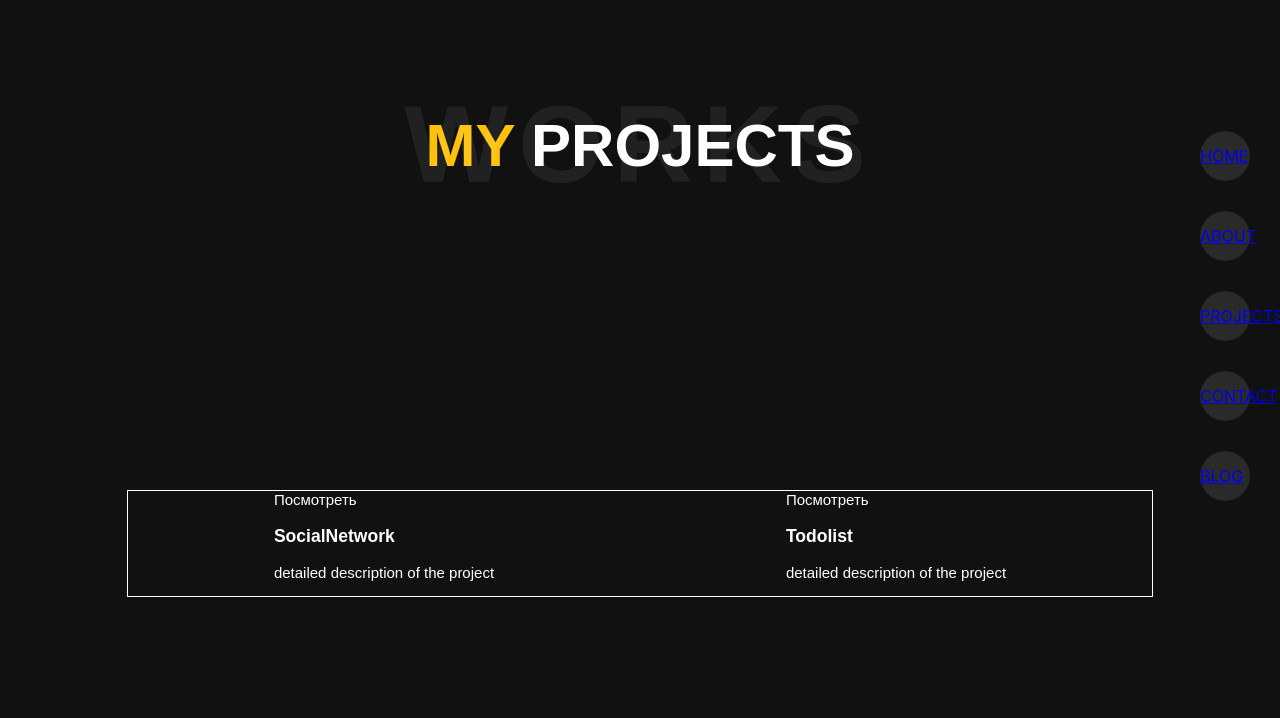
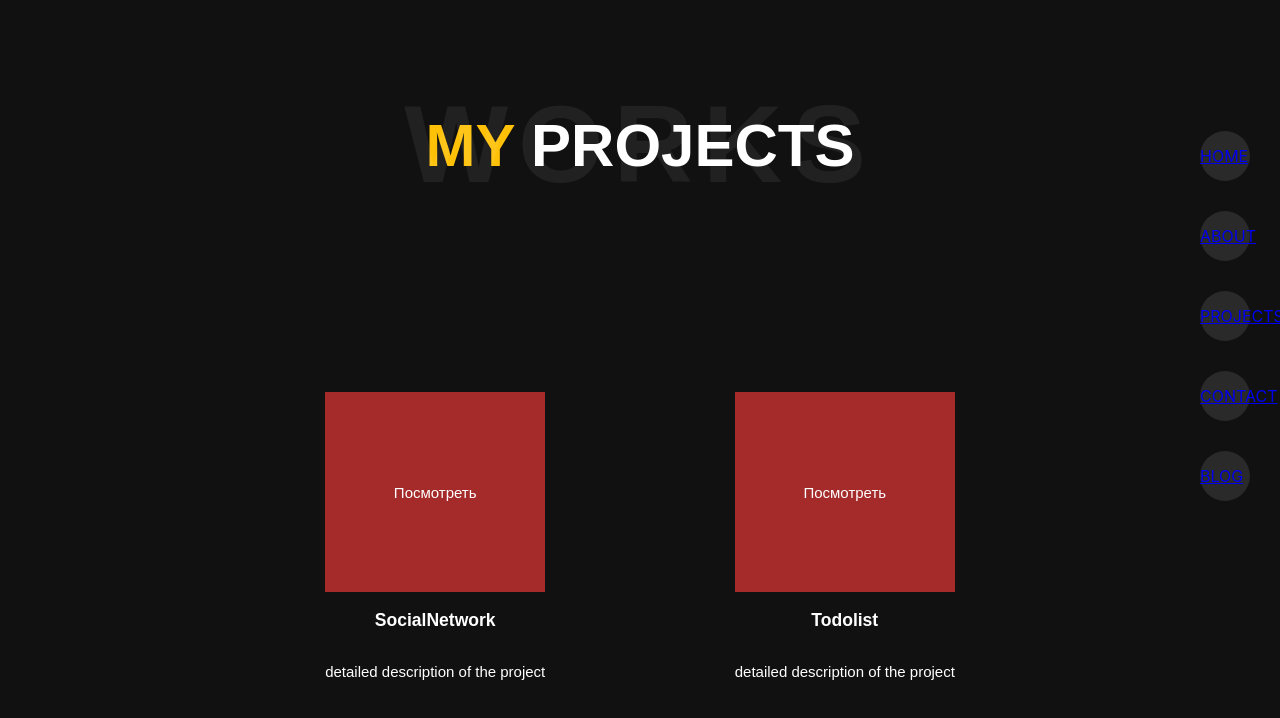
Before and after one commit to Iq-Life/Portfolio, a React (Create React App) app: page /projects in a window 1280 px wide. Shown: the top 718 px of the page. Built offline with nearby package versions, Linux system fonts and the light colour scheme.

Commit message:
projects

```diff
--- a/src/сomponents/containerModels/Container.module.css
+++ b/src/сomponents/containerModels/Container.module.css
@@ -1,3 +1,14 @@
+.page{
+    color: white;
+    min-height: 100vh;
+    margin: auto;
+    width: 80%;
+    display: flex;
+    align-items: center;
+    flex-direction: column;
+    font-family: 'Poppins', sans-serif;
+    font-size: 15px;
+}
 .title{
     display: flex;
     justify-content: center;
@@ -22,12 +33,3 @@
     position: absolute;
     color: rgba(255, 255, 255, 0.07);
 }
-.page{
-    color: white;
-    min-height: 100vh;
-    display: flex;
-    align-items: center;
-    flex-direction: column;
-    font-family: 'Poppins', sans-serif;
-    font-size: 15px;
-}
--- a/src/сomponents/navbar/Project/Projects.js
+++ b/src/сomponents/navbar/Project/Projects.js
@@ -10,16 +10,16 @@ function Projects() {
                 <div className={container.backTitle}>WORKS</div>
             </div>
             <div className={s.projectsBlock}>
-                <div >
-                    <div >
-                        <a > Посмотреть </a>
+                <div className={s.project}>
+                    <div className={s.imgProject}>
+                        <a className={s.buttonProject}> Посмотреть </a>
                     </div>
                     <h3>SocialNetwork</h3>
                     <p>detailed description of the project</p>
                 </div>
-                <div >
-                    <div >
-                        <a > Посмотреть </a>
+                <div className={s.project}>
+                    <div className={s.imgProject}>
+                        <a className={s.buttonProject}> Посмотреть </a>
                     </div>
                     <h3>Todolist</h3>
                     <p>detailed description of the project</p>
--- a/src/сomponents/navbar/Project/Projects.module.css
+++ b/src/сomponents/navbar/Project/Projects.module.css
@@ -1,8 +1,22 @@
 .projectsBlock{
-    border: white 1px solid;
     width: 80%;
     margin: auto 0;
     display: flex;
     flex-wrap: wrap;
     justify-content: space-around;
 }
+.project{
+    display: flex;
+    flex-direction: column;
+    align-items: center;
+}
+.imgProject {
+    width: 100%;
+    height: 200px;
+    background-color: brown;
+    display: flex;
+    justify-content: center;
+    align-items: center;
+    background-size: cover;
+    background-position: center;
+}
--- a/src/сomponents/navbar/about/skills/Skills.module.css
+++ b/src/сomponents/navbar/about/skills/Skills.module.css
@@ -5,6 +5,7 @@
 }
 
 .title {
+    margin-top: 100px ;
     display: flex;
     justify-content: center;
     align-items: center;
@@ -14,7 +15,7 @@
 }
 .blockSkills {
     border: 1px solid white;
-    margin: auto 100px;
+    margin: auto 0;
     display: flex;
     flex-wrap: wrap;
     justify-content: space-around;
```
